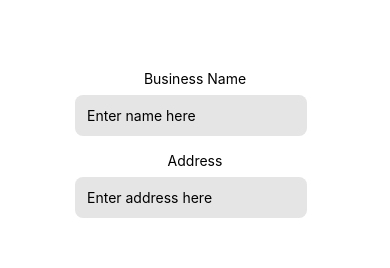
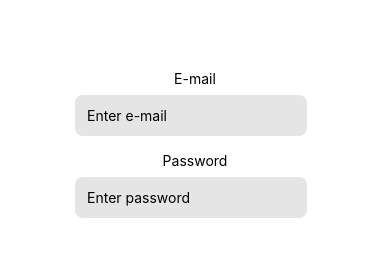
Before and after one commit to CSUF-HackUCI2023/haapi, a React Native app: screen / in a window 390 px wide. Shown: the part 179-447 px from the top of the page. Built offline with nearby package versions, Linux system fonts and the light colour scheme.

Commit message:
Updated UI for business pages.

```diff
--- a/BusinessMode/LoginScreen.js
+++ b/BusinessMode/LoginScreen.js
@@ -17,17 +17,17 @@ function LoginScreen() {
             {/*Inputs*/}
             <View style={styles.wholeInputContainer}>
             <View style={styles.inputTitle}>
-                <Text>Business Name</Text>
+                <Text>E-mail</Text>
             </View>
             <View style={styles.singleInputContainer}>
-                <TextInput style={styles.textInput} placeholder='Enter name here' placeholderTextColor="#000" />
+                <TextInput style={styles.textInput} placeholder='Enter e-mail' placeholderTextColor="#000" />
             </View>
 
             <View style={styles.inputTitle}>
-                <Text>Address</Text>
+                <Text>Password</Text>
             </View>
             <View style={styles.singleInputContainer}>
-                <TextInput style={styles.textInput} placeholder='Enter address here' placeholderTextColor="#000"/>
+                <TextInput style={styles.textInput} placeholder='Enter password' placeholderTextColor="#000"/>
             </View>
             </View>
 
--- a/BusinessMode/RegisterScreen.js
+++ b/BusinessMode/RegisterScreen.js
@@ -20,21 +20,21 @@ function RegisterScreen() {
                 <Text>Business</Text>
             </View>
             <View style={styles.singleInputContainer}>
-                <TextInput style={styles.textInput} placeholder='Enter shop name here' placeholderTextColor="#000" />
+                <TextInput style={styles.textInput} placeholder='Enter shop name' placeholderTextColor="#000" />
             </View>
 
             <View style={styles.inputTitle}>
-                <Text>Address</Text>
+                <Text>E-mail</Text>
             </View>
             <View style={styles.singleInputContainer}>
-                <TextInput style={styles.textInput} placeholder='Enter shop address here' placeholderTextColor="#000"/>
+                <TextInput style={styles.textInput} placeholder='Enter e-mail' placeholderTextColor="#000"/>
             </View>
 
             <View style={styles.inputTitle}>
-                <Text>Description</Text>
+                <Text>Password</Text>
             </View>
             <View style={styles.singleInputContainer}>
-                <TextInput style={styles.textInput} placeholder='Enter shop description here' placeholderTextColor="#000"/>
+                <TextInput style={styles.textInput} placeholder='Enter new password' placeholderTextColor="#000"/>
             </View>
             </View>
 
```
